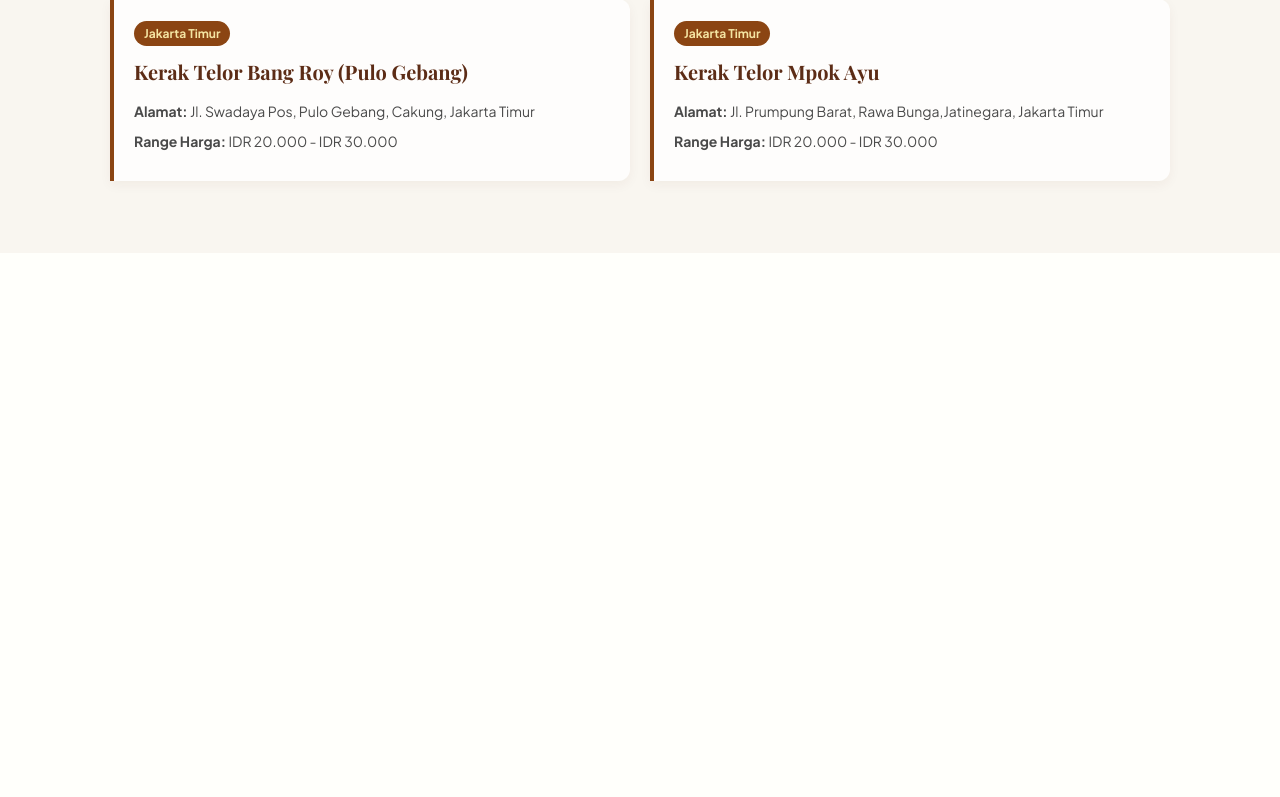
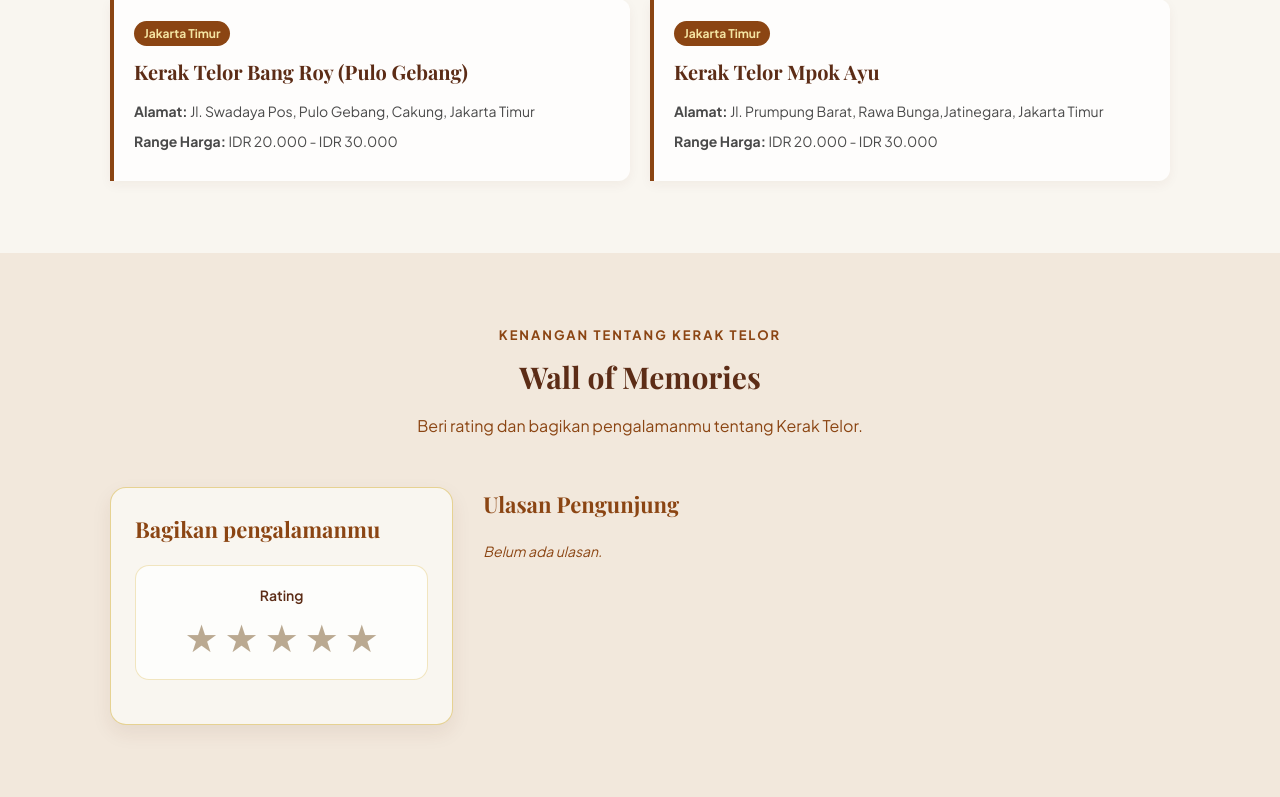
Before and after one commit to AurelianAlfreda/kerak-telor, a PHP site: page /index.html in a window 1280 px wide. Shown: the part 3257-4054 px from the top of the page. Before the commit the page ends 3448 px from the top, so only its background shows below. Run offline with PHP 8.4, Linux system fonts and the light colour scheme; a stand-in replaces the project's code that opens the database connection; some web fonts are replaced.

Commit message:
Add Wall of Memories feature

```diff
--- a/index.html
+++ b/index.html
@@ -289,7 +289,77 @@
                     </div>
                 </div>
             </section>
+                        <section id="memories" class="section section-alt">
+            <div class="container">
 
+                <div class="section-heading">
+                    <span class="section-label">Kenangan tentang Kerak Telor</span>
+                    <h2>Wall of Memories</h2>
+                    <p class="section-desc">
+                        Beri rating dan bagikan pengalamanmu tentang Kerak Telor.
+                    </p>
+                </div>
+
+                <div class="memory-layout">
+
+                    <div class="memory-form-card">
+                        <h3>Bagikan pengalamanmu</h3>
+
+                        <div class="rating-area">
+                            <p class="rating-question">Rating</p>
+
+                            <div class="rating-stars">
+                                <button type="button" class="rating-button" value="1">★</button>
+                                <button type="button" class="rating-button" value="2">★</button>
+                                <button type="button" class="rating-button" value="3">★</button>
+                                <button type="button" class="rating-button" value="4">★</button>
+                                <button type="button" class="rating-button" value="5">★</button>
+                            </div>
+                        </div>
+
+                        <form id="storyForm" class="d-none">
+
+                            <label>
+                                Nama (opsional)
+                                <input
+                                    type="text"
+                                    id="memoryName"
+                                    placeholder="Kosongkan jika ingin anonim"
+                                >
+                            </label>
+
+                            <label>
+                                Ulasan
+                                <textarea
+                                    id="memoryStory"
+                                    placeholder="Tuliskan ulasanmu..."
+                                    required
+                                ></textarea>
+                            </label>
+
+                            <button type="submit" class="memory-submit">
+                                Kirim Ulasan
+                            </button>
+
+                        </form>
+
+                        <p id="memoryStatus"></p>
+                    </div>
+
+                    <div class="memory-list-area">
+                        <h3>Ulasan Pengunjung</h3>
+
+                        <div id="memoryList" class="memory-list">
+                            <p id="emptyMemory" class="empty-memory">
+                                Belum ada ulasan.
+                            </p>
+                        </div>
+                    </div>
+
+                </div>
+
+            </div>
+        </section>
         </main>
 
     <script src="script.js"></script>
--- a/script.js
+++ b/script.js
@@ -32,19 +32,92 @@ function toggleHistoryImage() {
 
 let rating = 0;
 
-$('.rating-button').on('click', function () {
+const ratingButtons = document.querySelectorAll('.rating-button');
+const storyForm = document.getElementById('storyForm');
+const memoryName = document.getElementById('memoryName');
+const memoryStory = document.getElementById('memoryStory');
+const memoryStatus = document.getElementById('memoryStatus');
+const memoryList = document.getElementById('memoryList');
+const emptyMemory = document.getElementById('emptyMemory');
 
-    rating = Number($(this).val());
-    $('#selectedRating').val(rating);
+ratingButtons.forEach(function (button) {
 
-    for (let i = 1; i <= 5; i++) {
-        if (i <= rating) {
-            $('#star' + i).addClass('selected');
-        } else {
-            $('#star' + i).removeClass('selected');
-        }
-        $('#star' + i).attr('aria-pressed', i === rating);
+    button.addEventListener('click', function () {
+
+        rating = Number(button.value);
+
+        ratingButtons.forEach(function (star) {
+
+            if (Number(star.value) <= rating) {
+                star.classList.add('selected');
+            } else {
+                star.classList.remove('selected');
+            }
+
+        });
+
+        storyForm.classList.remove('d-none');
+        memoryStatus.textContent = '';
+
+    });
+
+});
+
+
+storyForm.addEventListener('submit', function (event) {
+
+    event.preventDefault();
+
+    let nama = memoryName.value.trim();
+    const ulasan = memoryStory.value.trim();
+
+    if (nama === '') {
+        nama = 'Anonim';
     }
 
-    $('#storyForm').removeClass('d-none');
+    if (ulasan === '') {
+        memoryStatus.textContent = 'Ulasan harus diisi.';
+        return;
+    }
+
+    const review = document.createElement('div');
+    review.classList.add('memory-note');
+
+    const namaReview = document.createElement('h4');
+    namaReview.textContent = nama;
+
+    const ratingReview = document.createElement('p');
+    ratingReview.classList.add('story-rating');
+
+    ratingReview.textContent =
+        '★'.repeat(rating) +
+        '☆'.repeat(5 - rating);
+
+    const ulasanReview = document.createElement('p');
+    ulasanReview.classList.add('story-text');
+    ulasanReview.textContent = ulasan;
+
+    review.appendChild(namaReview);
+    review.appendChild(ratingReview);
+    review.appendChild(ulasanReview);
+
+    if (emptyMemory) {
+        emptyMemory.remove();
+    }
+
+    memoryList.prepend(review);
+
+    memoryName.value = '';
+    memoryStory.value = '';
+
+    rating = 0;
+
+    ratingButtons.forEach(function (button) {
+        button.classList.remove('selected');
+    });
+
+    storyForm.classList.add('d-none');
+
+    memoryStatus.textContent = 'Ulasan berhasil ditampilkan.';
+
 });
--- a/style.css
+++ b/style.css
@@ -483,3 +483,211 @@ img {
     margin-bottom: 8px;
     font-size: 14px;
 }
+
+#memories {
+    background-color: var(--sand);
+}
+
+.memory-layout {
+    display: grid;
+    grid-template-columns: 1fr;
+    gap: 30px;
+    align-items: start;
+}
+
+.memory-form-card {
+    background-color: var(--cream);
+    border: 1px solid rgba(212, 175, 55, 0.5);
+    border-radius: 16px;
+    padding: 24px;
+    box-shadow: 0 8px 20px rgba(91, 44, 22, 0.08);
+}
+
+.memory-form-card h3 {
+    color: var(--terracotta);
+    font-size: 22px;
+    margin-bottom: 18px;
+}
+
+.rating-area {
+    background-color: #ffffffb5;
+    border: 1px solid rgba(212, 175, 55, 0.3);
+    border-radius: 14px;
+    padding: 18px;
+    margin-bottom: 20px;
+    text-align: center;
+}
+
+.rating-question {
+    color: var(--darkwood);
+    font-weight: 600;
+    font-size: 14px;
+    margin-bottom: 10px;
+}
+
+.rating-stars {
+    display: flex;
+    justify-content: center;
+    gap: 6px;
+}
+
+.rating-button {
+    background: none;
+    border: none;
+    padding: 0;
+    font-size: 38px;
+    color: #baa991;
+    cursor: pointer;
+    transition: color 0.2s, transform 0.2s;
+}
+
+.rating-button:hover {
+    transform: scale(1.1);
+}
+
+.rating-button.selected {
+    color: var(--gold);
+}
+
+
+#storyForm {
+    margin-top: 20px;
+}
+
+#storyForm label {
+    display: block;
+    color: var(--darkwood);
+    font-size: 14px;
+    font-weight: 600;
+    margin-bottom: 16px;
+}
+
+#storyForm input,
+#storyForm textarea {
+    width: 100%;
+    display: block;
+    margin-top: 6px;
+    padding: 12px 14px;
+    border: 1px solid rgba(139, 69, 19, 0.5);
+    border-radius: 10px;
+    background-color: white;
+    color: var(--darkwood);
+    font-family: "Plus Jakarta Sans", Arial, sans-serif;
+    font-size: 14px;
+    outline: none;
+}
+
+#storyForm input:focus,
+#storyForm textarea:focus {
+    border-color: var(--gold);
+}
+
+#storyForm textarea {
+    min-height: 110px;
+    resize: vertical;
+}
+
+.memory-submit {
+    width: 100%;
+    padding: 12px 20px;
+    border: none;
+    border-radius: 999px;
+    background-color: var(--terracotta);
+    color: var(--cream);
+    font-weight: 700;
+    font-size: 14px;
+    cursor: pointer;
+    transition: background-color 0.2s, transform 0.2s;
+}
+
+.memory-submit:hover {
+    background-color: var(--darkwood);
+    transform: translateY(-2px);
+}
+
+
+#memoryStatus {
+    margin-top: 12px;
+    color: var(--terracotta);
+    font-size: 13px;
+}
+
+
+.d-none {
+    display: none;
+}
+
+
+.memory-list-area h3 {
+    color: var(--terracotta);
+    font-size: 22px;
+    margin-bottom: 18px;
+}
+
+.memory-list {
+    display: grid;
+    grid-template-columns: 1fr;
+    gap: 16px;
+}
+
+.memory-note {
+    background-color: var(--cream);
+    border: 1px solid rgba(212, 175, 55, 0.5);
+    border-left: 4px solid var(--terracotta);
+    border-radius: 0 14px 14px 0;
+    padding: 20px;
+    box-shadow: 0 4px 12px rgba(91, 44, 22, 0.06);
+}
+
+.memory-note h4 {
+    color: var(--darkwood);
+    font-size: 17px;
+    margin-bottom: 6px;
+}
+
+.story-rating {
+    color: var(--gold);
+    font-size: 22px;
+    letter-spacing: 2px;
+    margin-bottom: 8px;
+}
+
+.story-text {
+    color: #4a4a4a;
+    font-size: 14px;
+    line-height: 1.6;
+}
+
+.empty-memory {
+    color: var(--terracotta);
+    font-size: 14px;
+    font-style: italic;
+}
+
+@media (min-width: 768px) {
+
+    .memory-layout {
+        grid-template-columns: 1fr 2fr;
+    }
+
+    .memory-list {
+        grid-template-columns: 1fr 1fr;
+    }
+
+}
+
+@media (max-width: 767px) {
+
+    .memory-form-card {
+        padding: 20px;
+    }
+
+    .rating-button {
+        font-size: 34px;
+    }
+
+    .memory-list {
+        grid-template-columns: 1fr;
+    }
+
+}
```
